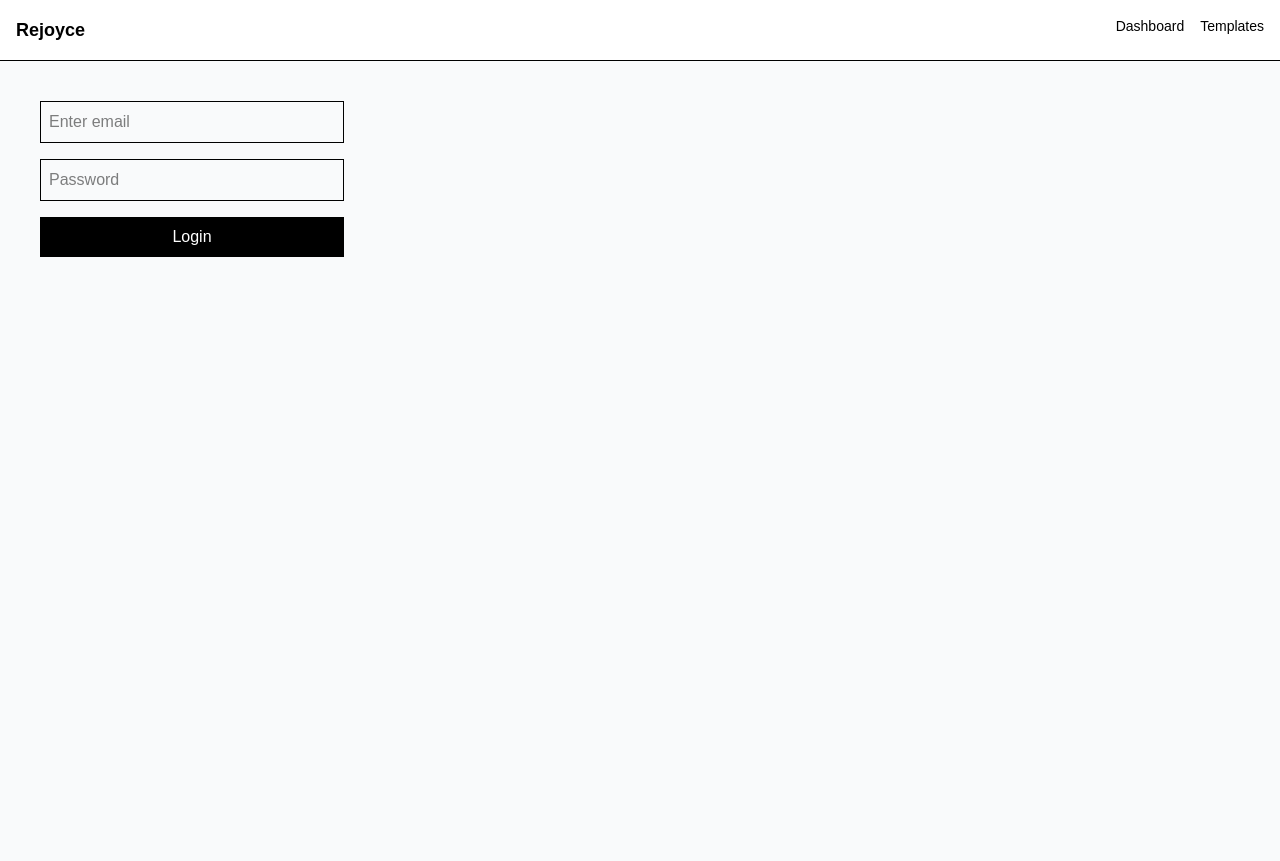
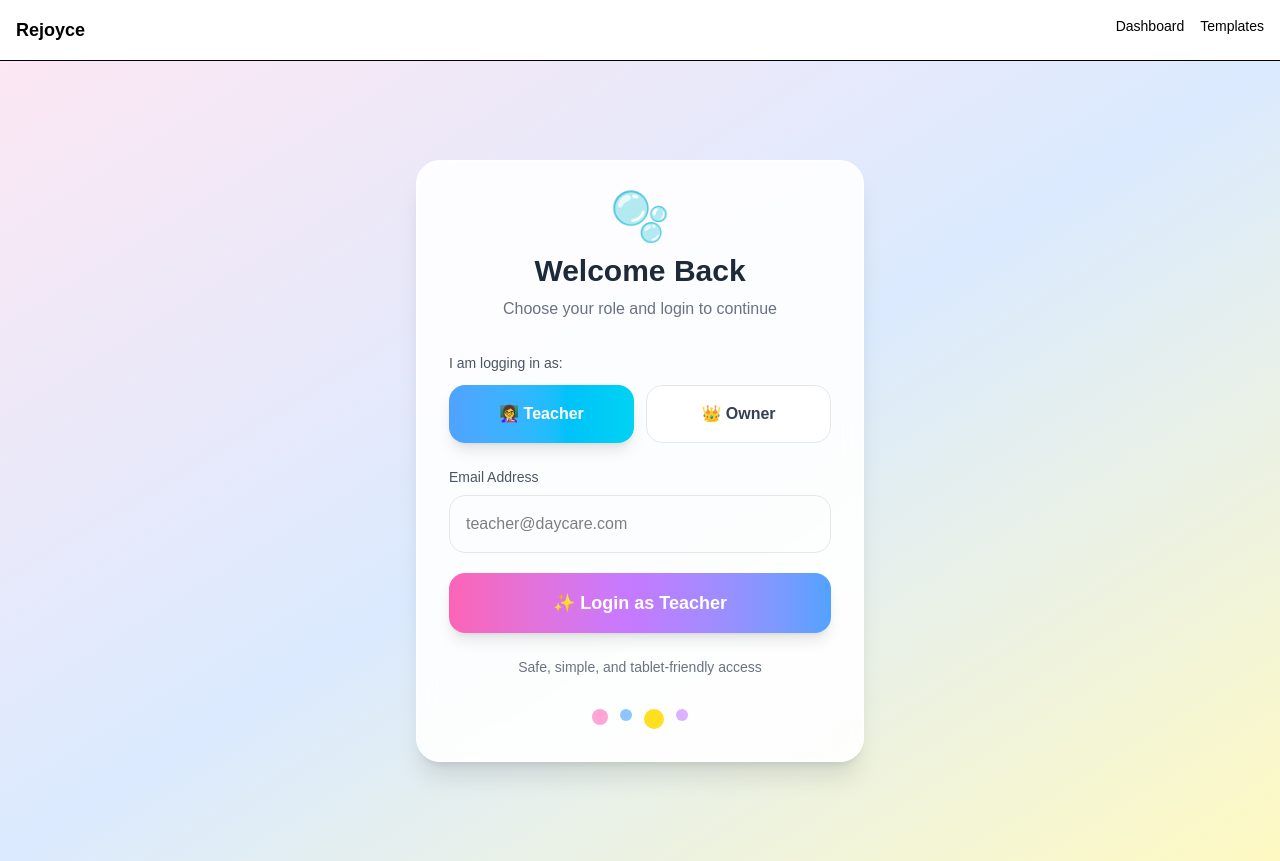
Before and after one commit to boomthewiz/daycare-saas-platform, a Next.js app: page /login in a window 1280 px wide. Before the commit the page ends 800 px from the top, so only its background shows below. Built offline with nearby package versions, Linux system fonts and the light colour scheme; no server answers.

Commit message:
Redesign login page with colorful role-based owner and teacher access

```diff
--- a/app/login/page.tsx
+++ b/app/login/page.tsx
@@ -1,52 +1,150 @@
-'use client'
+"use client"
 
-import { useState } from 'react'
-import { useRouter } from 'next/navigation'
-import { supabase } from '../../lib/supabase'
+import { useState } from "react"
+import { supabase } from "@/lib/supabase"
 
 export default function LoginPage() {
-  const router = useRouter()
-
-  const [email, setEmail] = useState('')
-  const [password, setPassword] = useState('')
+  const [email, setEmail] = useState("")
+    const [selectedRole, setSelectedRole] = useState<
+    "teacher" | "owner"
+  >("teacher")
+  const [loading, setLoading] = useState(false)
 
   const handleLogin = async () => {
-    const { error } = await supabase.auth.signInWithPassword({
+    if (!email) {
+      alert("Please enter your email")
+      return
+    }
+
+    setLoading(true)
+
+    const redirectUrl =
+      selectedRole === "owner"
+        ? "https://www.rejoyceapp.com/dashboard"
+        : "https://www.rejoyceapp.com/dashboard"
+
+    const { error } = await supabase.auth.signInWithOtp({
       email,
-      password
+      options: {
+        emailRedirectTo: redirectUrl,
+        data: {
+          role: selectedRole,
+        },
+      },
     })
 
+    setLoading(false)
+
     if (error) {
-      alert(error.message)
+      console.error(error)
+      alert("Login failed")
     } else {
-      router.push('/dashboard')
+      alert(
+        `Magic login link sent for ${selectedRole} access ✨`
+      )
     }
   }
 
   return (
-    <div className="flex flex-col gap-4 p-10 max-w-sm">
+    <div className="min-h-screen bg-gradient-to-br from-pink-100 via-blue-100 to-yellow-100 flex items-center justify-center p-6">
+      <div className="w-full max-w-md bg-white/90 backdrop-blur-lg rounded-3xl shadow-xl p-8 border border-white">
+
+        {/* 🌈 Header */}
+        <div className="text-center mb-8">
+          <div className="text-5xl mb-3">🫧</div>
+
+          <h1 className="text-3xl font-bold text-gray-800">
+            Welcome Back
+          </h1>
+
+          <p className="text-gray-500 mt-2">
+            Choose your role and login to continue
+          </p>
+        </div>
+
+        {/* 🎯 Role Selection */}
+        <div className="mb-6">
+          <p className="text-sm font-medium text-gray-600 mb-3">
+            I am logging in as:
+          </p>
+
+          <div className="grid grid-cols-2 gap-3">
+
+            {/* 👩‍🏫 Teacher */}
+            <button
+              onClick={() => setSelectedRole("teacher")}
+              className={`p-4 rounded-2xl font-semibold transition-all duration-300 hover:scale-105 ${
+                selectedRole === "teacher"
+                  ? "bg-gradient-to-r from-blue-400 to-cyan-400 text-white shadow-lg"
+                  : "bg-white border border-gray-200 text-gray-700 hover:bg-blue-50"
+              }`}
+            >
+              👩‍🏫 Teacher
+            </button>
+
+            {/* 👑 Owner */}
+            <button
+              onClick={() => setSelectedRole("owner")}
+              className={`p-4 rounded-2xl font-semibold transition-all duration-300 hover:scale-105 ${
+                selectedRole === "owner"
+                  ? "bg-gradient-to-r from-pink-400 to-purple-400 text-white shadow-lg"
+                  : "bg-white border border-gray-200 text-gray-700 hover:bg-pink-50"
+              }`}
+            >
+              👑 Owner
+            </button>
+          </div>
+        </div>
+
+        {/* 📧 Email Input */}
+        <div className="mb-5">
+          <label className="block text-sm font-medium text-gray-600 mb-2">
+            Email Address
+          </label>
+
           <input
             type="email"
-        placeholder="Enter email"
+            placeholder={
+              selectedRole === "owner"
+                ? "owner@daycare.com"
+                : "teacher@daycare.com"
+            }
             value={email}
             onChange={(e) => setEmail(e.target.value)}
-        className="border p-2"
+            className="w-full p-4 rounded-2xl border border-gray-200 focus:outline-none focus:ring-2 focus:ring-pink-300 transition"
           />
+        </div>
 
-      <input
-        type="password"
-        placeholder="Password"
-        value={password}
-        onChange={(e) => setPassword(e.target.value)}
-        className="border p-2"
-      />
-
+        {/* 🫧 Bubble Login Button */}
         <button
           onClick={handleLogin}
-        className="bg-black text-white p-2"
+          disabled={loading}
+          className="w-full py-4 rounded-2xl font-semibold text-white text-lg shadow-lg transition-all duration-300 hover:scale-105 hover:shadow-xl bg-gradient-to-r from-pink-400 via-purple-400 to-blue-400"
         >
-        Login
+          {loading
+            ? "Sending Magic Link..."
+            : `✨ Login as ${
+                selectedRole === "owner"
+                  ? "Owner"
+                  : "Teacher"
+              }`}
         </button>
+
+        {/* 🌟 Footer Helper */}
+        <div className="mt-6 text-center">
+          <p className="text-sm text-gray-500">
+            Safe, simple, and tablet-friendly access
+          </p>
+        </div>
+
+        {/* 🎈 Decorative Bubble Footer */}
+        <div className="flex justify-center gap-3 mt-8">
+          <div className="w-4 h-4 rounded-full bg-pink-300"></div>
+          <div className="w-3 h-3 rounded-full bg-blue-300"></div>
+          <div className="w-5 h-5 rounded-full bg-yellow-300"></div>
+          <div className="w-3 h-3 rounded-full bg-purple-300"></div>
+        </div>
+      </div>
     </div>
   )
 }
```
Lines whose indentation alone changed are shown as unchanged.
